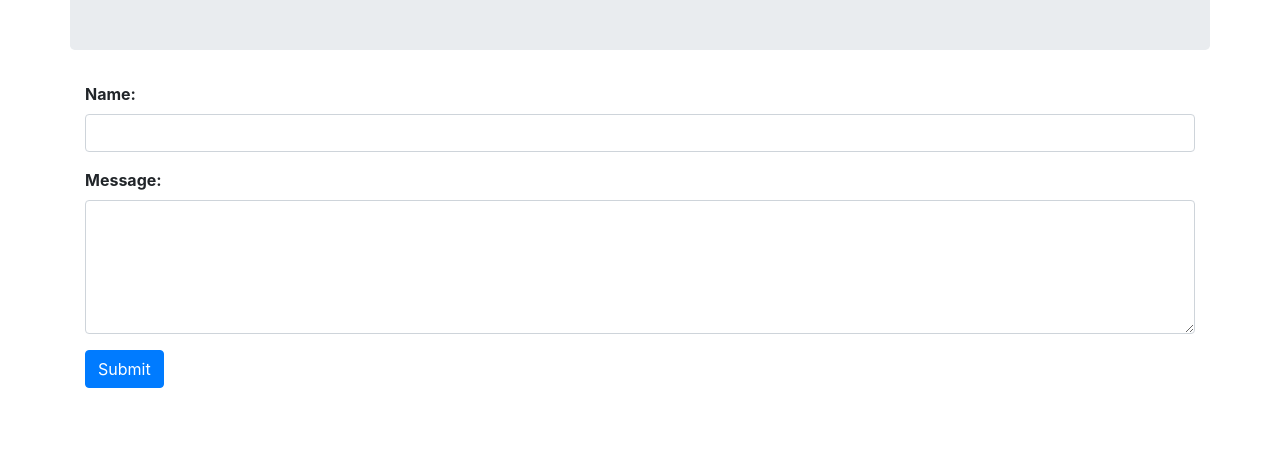
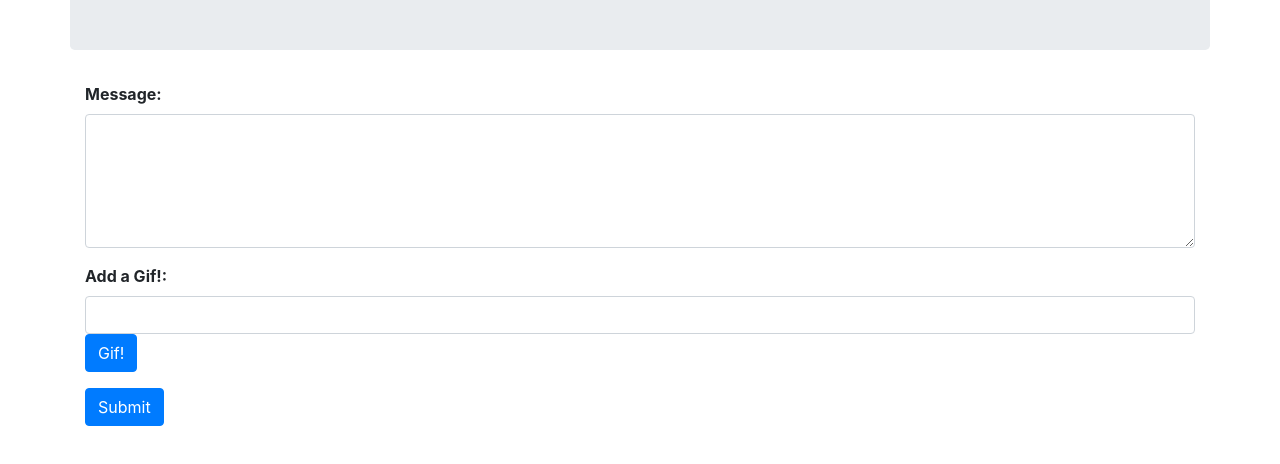
Before and after one commit to philine1/ChatterBox, a website: page client/index.html in a window 1280 px wide. Shown: the part 134-598 px from the top of the page. Drawn offline with nearby package versions, Linux system fonts and the light colour scheme.

Commit message:
gif added to html

```diff
--- a/client/index.html
+++ b/client/index.html
@@ -22,15 +22,15 @@
                     <div class="col">
                         <form action="" class="chat-form">
                             <div class="form-group">
-                                <label class="font-weight-bold" id="chat-name" for="name">Name:</label>
-                                <input class="form-control" id="name" name="name">
+                                <label class="font-weight-bold" id="chat-message" for="message">Message:</label>
+                                <textarea class="form-control" rows="5" id="message" name="message" maxlength="500"></textarea>
                             </div>
                             <div class="form-group">
-                                <label class="font-weight-bold" id="chat-message" for="message">Message:</label>
-                                <textarea class="form-control" rows="5" id="message" name="message"></textarea>
+                                <label class="font-weight-bold" id="gif-search" for="search">Add a Gif!:</label>
+                                <input class="form-control" id="search" name="search" type="search">
+                                <button id="btnSearch" class="btn btn-primary">Gif!</button>
                             </div>
                             <button type="submit" class="btn btn-primary">Submit</button>
-
                         </form>
                     </div>
 
--- a/client/scripts/scripts.js
+++ b/client/scripts/scripts.js
@@ -6,12 +6,12 @@ const chatsFeed = document.querySelector('.chats');
 form.addEventListener('submit', (e) => {
     e.preventDefault();
     const formData = new FormData(form);
-    const name = formData.get("name")
     const message = formData.get("message")
+    const name = formData.get("search")
 
     const chat = {
-        name,
-        message
+        message,
+        gif
     };
 
     console.log(chat);
```
